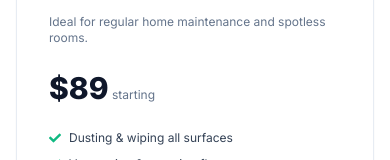
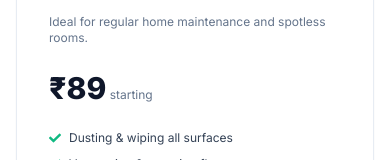
Before and after one commit to sanehmandyal/AS-Cleaning-Services, a React (Vite) app in the folder client/: page /pricing in a window 390 px wide. Shown: the part 453-613 px from the top of the page. Built offline with nearby package versions, Linux system fonts and the light colour scheme; no server answers.

Commit message:
fix(responsive): refine admin mobile padding and pricing currency display across devices

```diff
--- a/client/src/layouts/AdminLayout.jsx
+++ b/client/src/layouts/AdminLayout.jsx
@@ -132,7 +132,7 @@ const AdminLayout = () => {
             </span>
           </div>
         </header>
-        <main className="flex-1 p-4 sm:p-8">
+        <main className="flex-1 p-3.5 sm:p-6 lg:p-8 overflow-x-hidden max-w-full">
           <Outlet />
         </main>
       </div>
--- a/client/src/pages/Pricing.jsx
+++ b/client/src/pages/Pricing.jsx
@@ -135,7 +135,7 @@ const Pricing = () => {
                         {s.shortDescription}
                       </p>
                       <div className="mb-6">
-                        <span className="text-3xl font-extrabold">${s.price}</span>
+                        <span className="text-3xl font-extrabold">{s.price > 0 ? `₹${s.price}` : "Custom Quote"}</span>
                         <span
                           className={`text-xs ${
                             featured ? "text-slate-400" : "text-slate-500"
```
